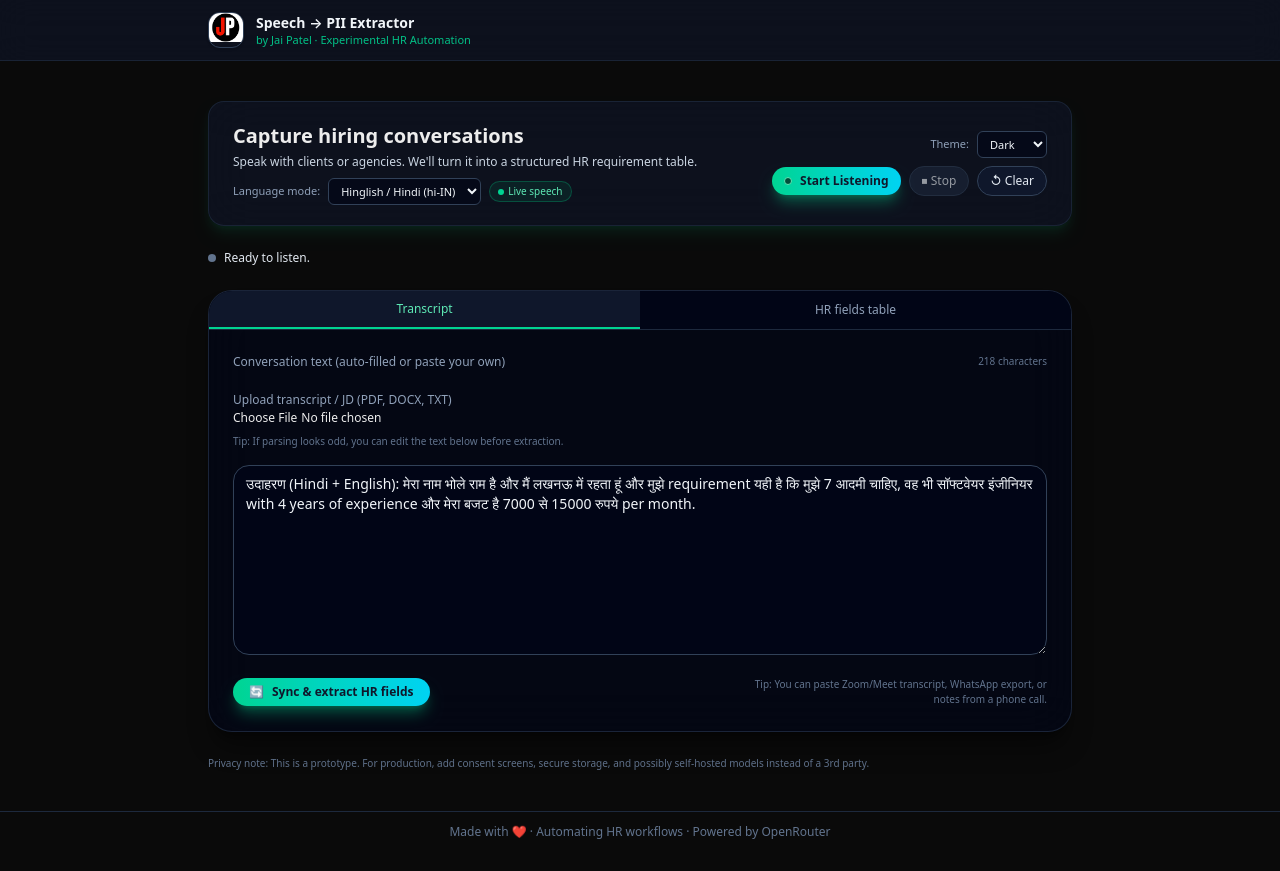
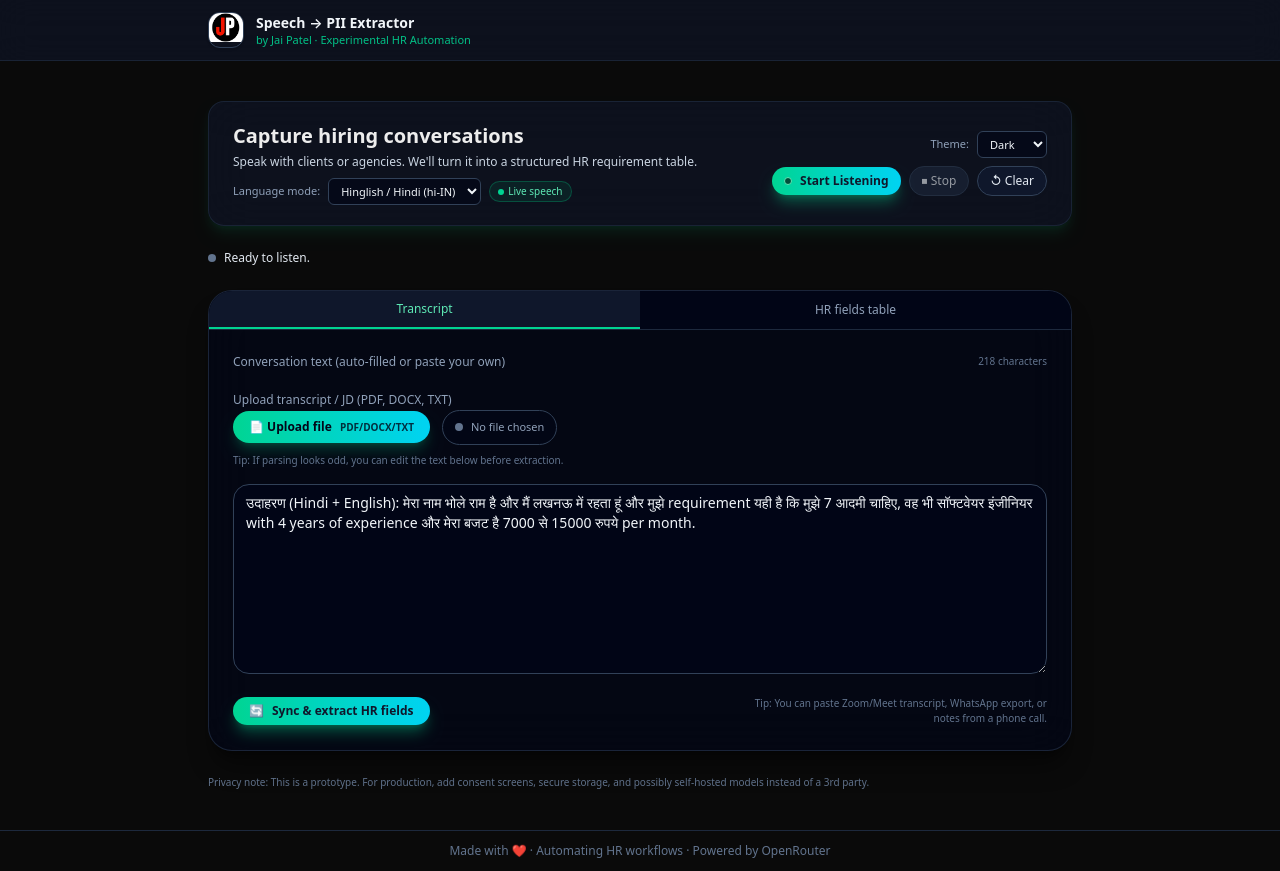
Before and after one commit to Vermajai1995/hr-assistant-workflow, a Next.js app: page /capture in a window 1280 px wide. Built offline with nearby package versions, Linux system fonts and the light colour scheme.

Commit message:
All Good V99

```diff
--- a/app/capture/page.tsx
+++ b/app/capture/page.tsx
@@ -987,14 +987,46 @@ const handleFileChange = async (
     Upload transcript / JD (PDF, DOCX, TXT)
   </label>
 
-  <div className="flex items-center gap-3">
+  <div className="flex items-center gap-3 flex-wrap">
+  {/* hidden native input */}
   <input
+    id="upload-transcript"
     type="file"
     accept=".pdf,.docx,.txt"
     onChange={handleFileChange}
-      className="text-xs"
+    className="hidden"
   />
-  </div>
+
+  {/* custom button */}
+  <label
+    htmlFor="upload-transcript"
+    className="inline-flex items-center gap-2 rounded-full px-4 py-2 text-xs font-semibold
+               text-slate-950 cursor-pointer select-none
+               bg-gradient-to-r from-emerald-400 to-cyan-400
+               shadow-lg shadow-emerald-500/25
+               hover:shadow-emerald-500/40 hover:brightness-105
+               focus:outline-none focus:ring-2 focus:ring-emerald-300/70
+               active:scale-[0.98] transition"
+  >
+    📄 Upload file
+    <span className="text-[10px] font-bold opacity-80">PDF/DOCX/TXT</span>
+  </label>
+
+  {/* filename chip */}
+  <span
+    className="inline-flex items-center gap-2 rounded-full border border-slate-700
+               bg-slate-950/60 px-3 py-2 text-[11px] text-slate-200"
+    title={fileName || "No file chosen"}
+  >
+    <span className="h-2 w-2 rounded-full bg-slate-500" />
+    {fileName ? (
+      <span className="max-w-[220px] sm:max-w-[320px] truncate">{fileName}</span>
+    ) : (
+      <span className="text-slate-400">No file chosen</span>
+    )}
+  </span>
+</div>
+
 
   {fileName && (
     <p className="text-[11px] text-slate-400">
@@ -1003,8 +1035,11 @@ const handleFileChange = async (
   )}
 
 {fileStatus && (
-    <p className="text-[11px] text-emerald-400">{fileStatus}</p>
-  )}
+  <p className="text-[11px] text-emerald-300 bg-emerald-500/10 border border-emerald-500/20 rounded-xl px-3 py-2 inline-block">
+    {fileStatus}
+  </p>
+)}
+
 
   <p className="text-[10px] text-slate-500">
     Tip: If parsing looks odd, you can edit the text below before extraction.
```
Lines whose indentation alone changed are shown as unchanged.
